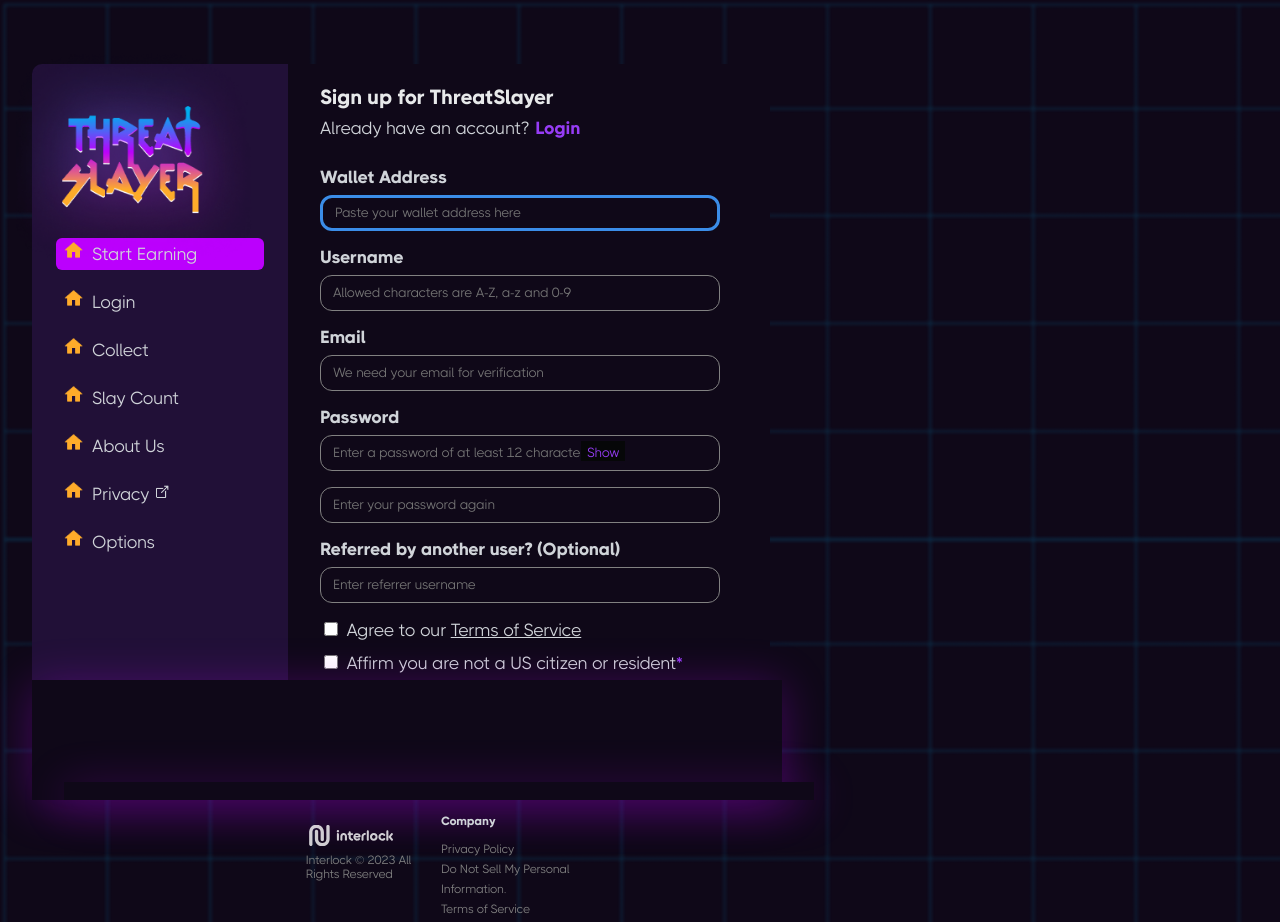
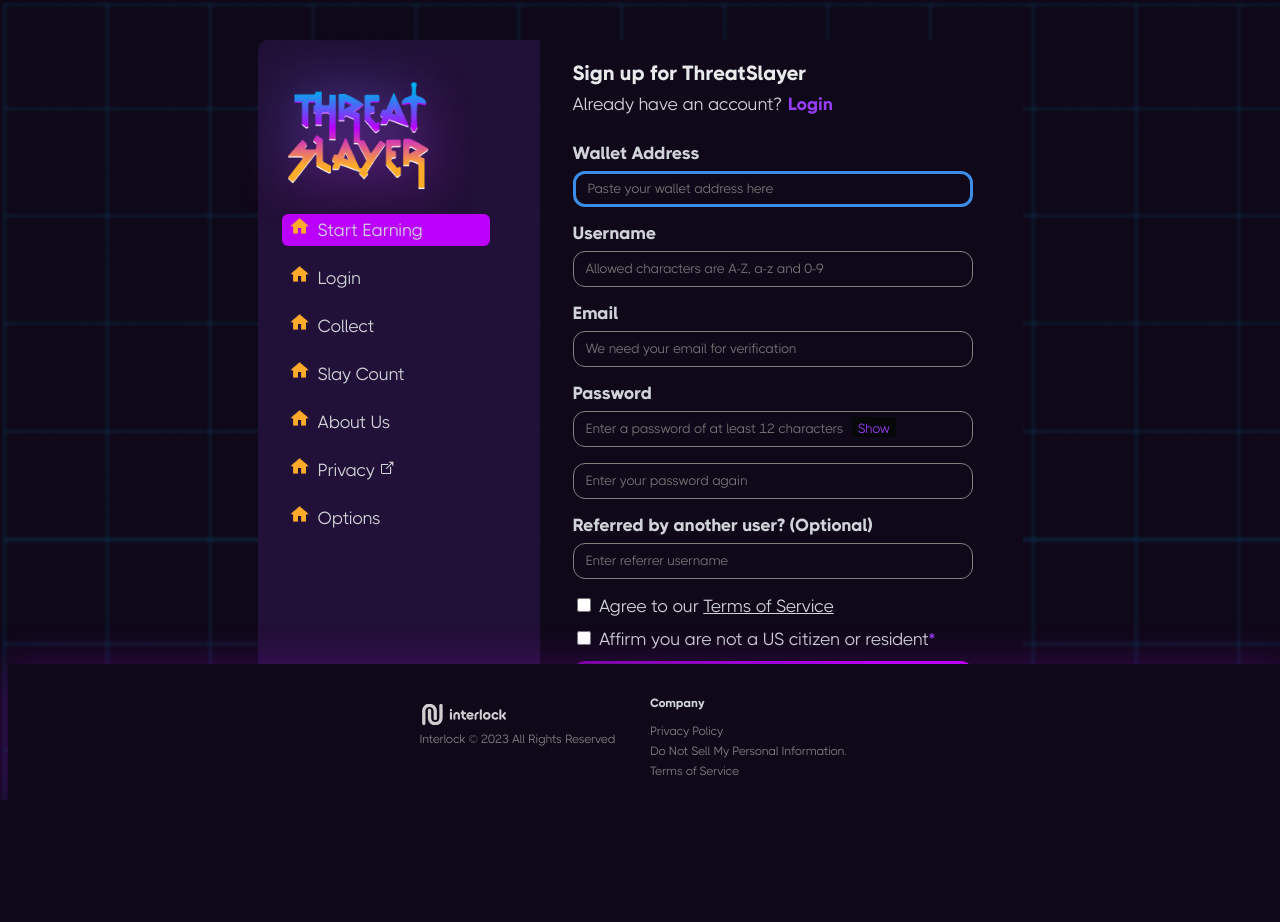
Before and after one commit to interlock-network/threatslayer, a Vue app: page / in a window 1280 px wide. After the commit the page ends 800 px from the top, so only its background shows below. Built offline with nearby package versions, Linux system fonts and the light colour scheme.

Commit message:
App.vue: centers content, other styling changes

```diff
--- a/src/App.vue
+++ b/src/App.vue
@@ -1,5 +1,6 @@
 <template>
   <div id="app-container">
+    <div id="top-container">
       <div id="sidebar-nav">
         <img id="threatslayer-logo" src="/src/assets/images/threatslayer_logo.png">
         <div id="sidebar-earn" v-if="showRegisterPage" class="sidebar-item selected-sidebar-item"
@@ -42,9 +43,8 @@
         <AboutPage v-if="currentPage === 'about'" />
         <OptionsPage v-if="currentPage === 'options'" />
       </div>
-    <div id="footer-container">
+    </div>
     <PageFooter />
-    </div>
   </div>
 </template>
 <script>
@@ -215,7 +215,7 @@ body {
   background-color: #0F0818;
   color: #d0d4d9;
   font-size: 1.1rem;
-  pointer-events: none;
+  /* pointer-events: none; */
 }
 
 h1,
@@ -246,23 +246,30 @@ input {
 
 #view-container {
   background-color: #0F0818;
-  height: 90%;
-  left: 18rem;
+  float: right;
+  height: 90vh;
+  /* left: 18rem; */
   padding-left: 2rem;
-  position: absolute;
-  top: 4rem;
+  /* position: absolute; */
+  margin-top: 2rem;
   width: 450px;
 }
 
 #sidebar-nav {
   background: #211037;
-  border-radius: 10px;
-  left: 2rem;
-  height: 90%;
+  border-top-left-radius: 10px;
+  /* left: 2rem; */
+  float: left;
+  height: 90vh;
   padding-left: 2rem;
-  position: absolute;
-  top: 4rem;
+  /* position: absolute; */
+  margin-top: 2rem;
   width: 250px;
+}
+
+#top-container {
+  margin: auto;
+  width: 765px;
 }
 
 #threatslayer-logo {
@@ -273,18 +280,9 @@ input {
   width: 250px;
 }
 
-#footer-container {
-  background-color: #0F0818;
-  bottom: 0;
-  left: 2rem;
-  height: 15%;
-  position: absolute;
-  width: 750px;
-}
-
 .clear-button {
   background-color: #0F0818;
-  border: #d0d4d9 solid 1px;
+  border: #BB00FD solid 1px;
   border-radius: 12px;
   color: #d0d4d9;
   font-size: 1.25rem;
```
Lines whose indentation alone changed are shown as unchanged.
